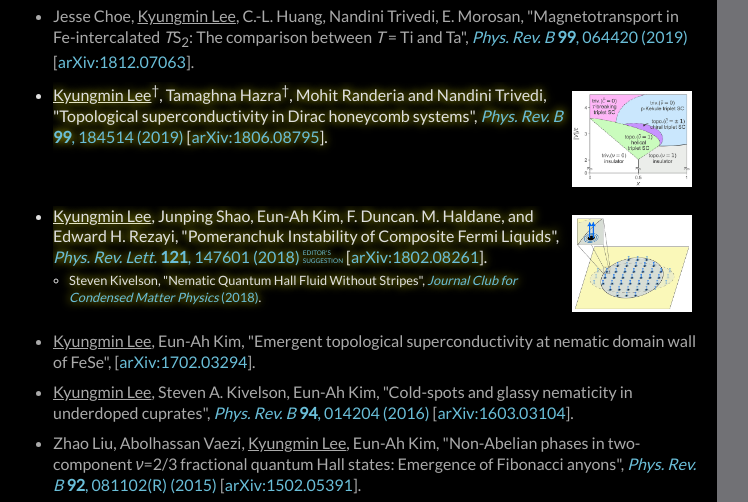
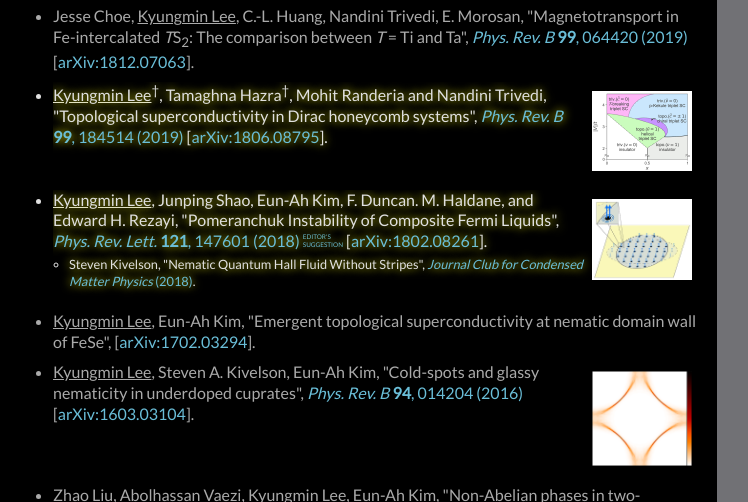
Before and after one commit to kyungminlee/kyungminlee.github.io, a plain HTML site: page index.html in a window 1280 px wide. Shown: the part 430-932 px from the top of the page, 363-1111 px from the left. Drawn offline with nearby package versions, Linux system fonts and the light colour scheme; some icons are missing.

Commit message:
Update index.html

```diff
--- a/index.html
+++ b/index.html
@@ -70,7 +70,7 @@
             [<a href="https://arxiv.org/abs/1812.07063">arXiv:1812.07063</a>].
           </li>
           <li class="focus"><div style="overflow:hidden;">
-            <a href="img/honeycomb_keyimage.png"><img src="img/honeycomb_keyimage.png" width="120px" class="preview"></a>
+            <a href="img/honeycomb_keyimage.png"><img src="img/honeycomb_keyimage.png" width="100px" class="preview"></a>
             <u>Kyungmin Lee</u><sup>†</sup>, Tamaghna Hazra<sup>†</sup>, Mohit Randeria and Nandini Trivedi,
             "Topological superconductivity in Dirac honeycomb systems",
             <a href="https://doi.org/10.1103/PhysRevB.99.184514">
@@ -78,7 +78,7 @@
             [<a href="https://arxiv.org/abs/1806.08795">arXiv:1806.08795</a>].
           </div></li>
           <li class="focus"><div style="overflow:hidden;">
-            <a href="img/pomeranchuk_keyimage.png"><img src="img/pomeranchuk_keyimage.png" width="120px" class="preview"></a>
+            <a href="img/pomeranchuk_keyimage.png"><img src="img/pomeranchuk_keyimage.png" width="100px" class="preview"></a>
             <u>Kyungmin Lee</u>, Junping Shao, Eun-Ah Kim, F. Duncan. M. Haldane, and Edward H. Rezayi,
             "Pomeranchuk Instability of Composite Fermi Liquids",
             <a href="https://doi.org/10.1103/PhysRevLett.121.147601">
@@ -100,13 +100,14 @@
             "Emergent topological superconductivity at nematic domain wall of FeSe",
             [<a href="https://arxiv.org/abs/1702.03294">arXiv:1702.03294</a>].
           </li>
-          <li>
+          <li><div style="overflow:hidden;">
+            <a href="img/coldspot_keyimage.png"><img src="img/coldspot_keyimage.png" width="100px" class="preview"></a>
             <u>Kyungmin Lee</u>, Steven A. Kivelson, Eun-Ah Kim,
             "Cold-spots and glassy nematicity in underdoped cuprates",
             <a href="http://dx.doi.org/10.1103/PhysRevB.94.014204">
             <i>Phys. Rev. B</i> <b>94</b>, 014204 (2016)</a>
             [<a href="http://arxiv.org/abs/1603.03104">arXiv:1603.03104</a>].
-          </li>
+          </div></li>
           <li>
             Zhao Liu, Abolhassan Vaezi, <u>Kyungmin Lee</u>, Eun-Ah Kim,
             "Non-Abelian phases in two-component <i>ν</i>=2/3 fractional quantum Hall states: Emergence of Fibonacci anyons",
```
